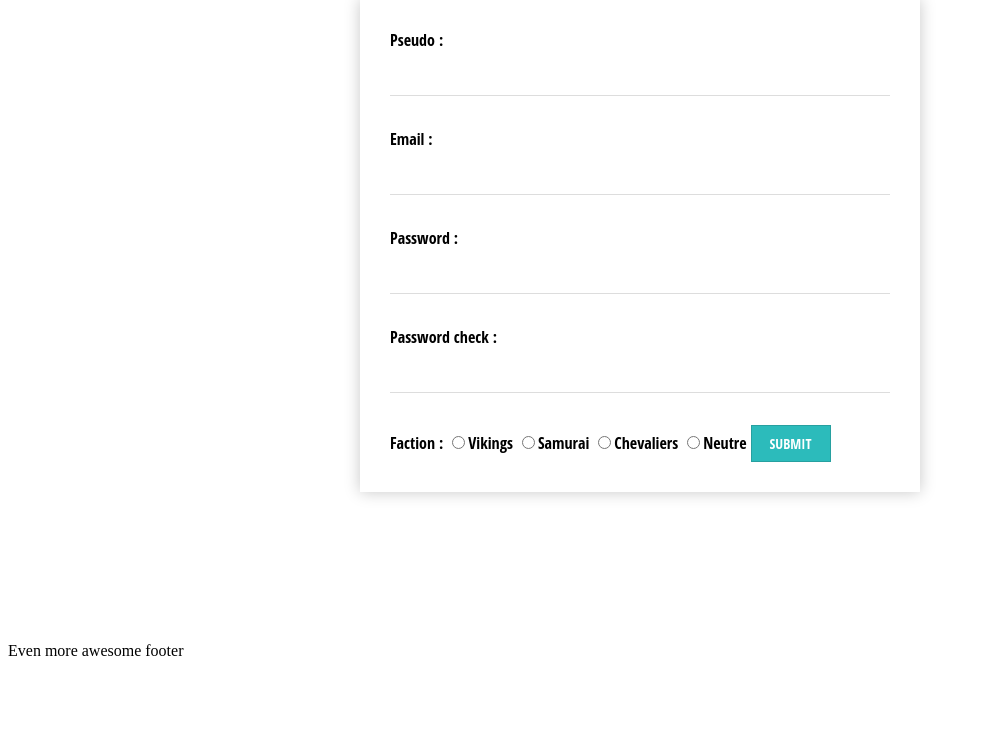
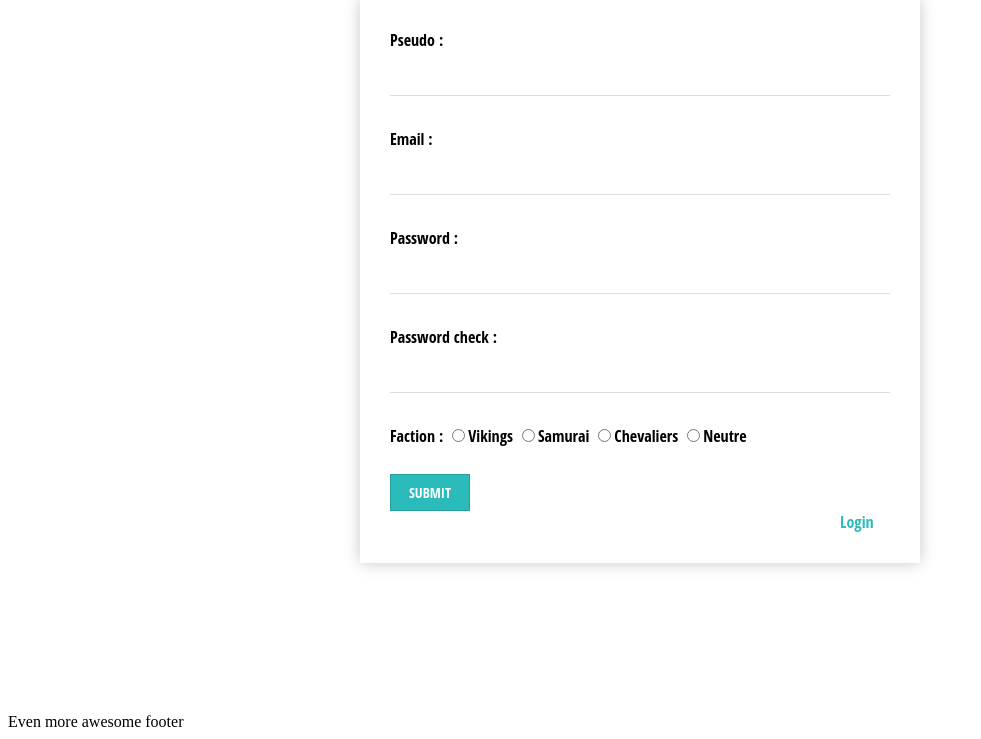
Before and after one commit to Krayorn/Vae_Victis, a PHP site: page /index.php?action=register in a window 1280 px wide. Shown: the part 229-968 px from the top of the page, without its empty margins (0-981 px from the left). Before the commit the page ends 885 px from the top, so only its background shows below. Run offline with PHP 8.4, Linux system fonts and the light colour scheme; some libraries are stand-ins or nearby versions.

Commit message:
Register fixed

```diff
--- a/Model/DBManager.php
+++ b/Model/DBManager.php
@@ -49,9 +49,7 @@ class DBManager
     public function insert($table, $data = [])
     {
         $dbh = $this->getDbh();
-        echo "slt";
-        var_dump($data);
-        $query = 'INSERT INTO `' . $table . '` VALUES ("",';
+        $query = 'INSERT INTO `' . $table . '` VALUES (NULL,';
         $first = true;
         foreach ($data AS $k => $value)
         {
--- a/assets/style/register.css
+++ b/assets/style/register.css
@@ -58,3 +58,8 @@
 
 #form input[type="submit"]:hover {
     background-color: #34CACA; }
+#form a {
+    position: relative;
+    left: 90%;
+    text-decoration: none;
+    color: #2CBBBB; }
--- a/views/login.html.twig
+++ b/views/login.html.twig
@@ -7,5 +7,6 @@
     Password : <input type="password" name="password"><br>
     <input type="submit">
 </form>
+    <a href="?action=register">Register</a>
 </div>
 {% endblock %}
--- a/views/register.html.twig
+++ b/views/register.html.twig
@@ -10,8 +10,10 @@
     Faction : <input type="radio" name="faction" value="vikings">Vikings
     <input type="radio" name="faction" value="samurai">Samurai
     <input type="radio" name="faction" value="chevaliers">Chevaliers
-    <input type="radio" name="faction" value="neutre">Neutre
+    <input type="radio" name="faction" value="neutre">Neutre<br><br>
     <input type="submit">
 </form>
+        <a href="?action=login">Login</a>
+
     </div>
 {% endblock %}
```
Also changed, not shown: Model/UserManager.php (+9 -10 lines).
